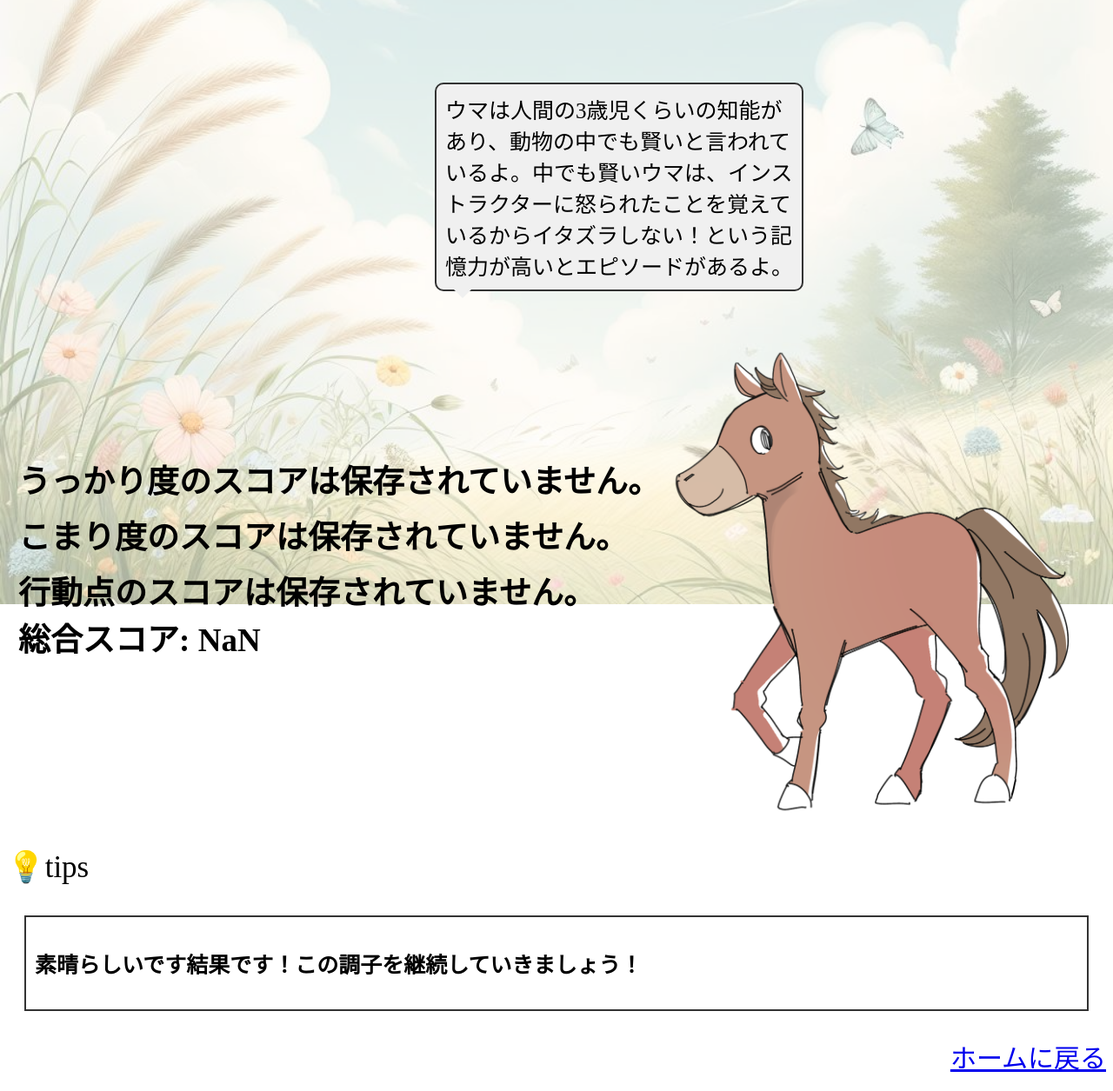
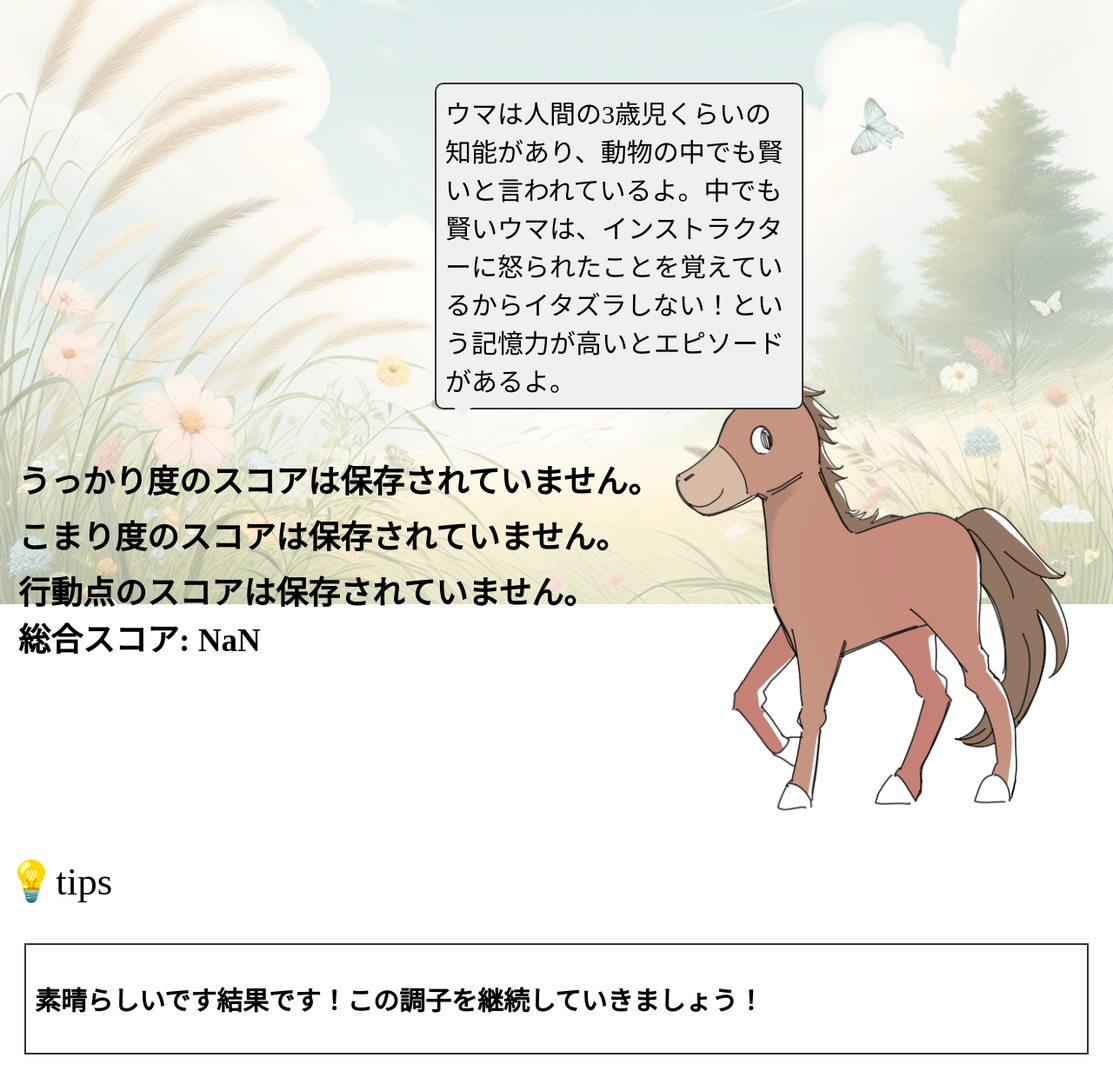
Before and after one commit to JunkiUchimi/lost-git-folder, a plain HTML site: page horse.html in a window 1280 px wide. Shown: the part 105-1360 px from the top of the page at 87% size. Drawn offline with Linux system fonts and the light colour scheme.

Commit message:
Update horse.html

```diff
--- a/horse.html
+++ b/horse.html
@@ -24,7 +24,7 @@
                 background: #f0f0f0;
                 border-radius: 10px;
                 border: 2px solid #333;
-                font-size: 25px;
+                font-size: 30px;
             }
 
             .speech-bubble::after {
@@ -55,7 +55,7 @@
                 padding: 10px; /* 内側の余白を追加 */
                 margin: 20px; /* 外側の余白を追加 */
                 font-weight: bold;
-                font-size: 25px;
+                font-size: 30px;
             }
 
            body::before {
@@ -78,7 +78,7 @@
             }
              .bottom-text {
                  text-align: right;
-                 font-size: 30px;
+                 font-size: 35px;
              }
 
             #horse-image {
@@ -103,7 +103,7 @@
             </div><br>
             <img src="./ウマ.png" alt="horse" id="horse-image">
         </div>
-        <p style="font-size: 35px">💡tips</p>
+        <p style="font-size: 45px">💡tips</p>
         <div class="tips-section">
             <p>素晴らしいです結果です！この調子を継続していきましょう！</p>
         </div>
@@ -126,14 +126,14 @@
 
             // スコアが存在するかチェック
             if (ukkari !== null) {
-                document.getElementById('ukkariDisplay').textContent = 'うっかり度: ' + ukkariScore;
+                document.getElementById('ukkariDisplay').textContent = 'うっかり度: ' + ukkariScore + '/50';
             } else {
                 document.getElementById('ukkariDisplay').textContent = 'うっかり度のスコアは保存されていません。';
             }
 
             // こまり度を表示
             if (komarido !== null) {
-                document.getElementById('komaridoDisplay').textContent = 'こまり度: ' + komaridoScore;
+                document.getElementById('komaridoDisplay').textContent = 'こまり度: ' + komaridoScore + '/50';
             } else {
                 document.getElementById('komaridoDisplay').textContent = 'こまり度のスコアは保存されていません。';
             }
```
